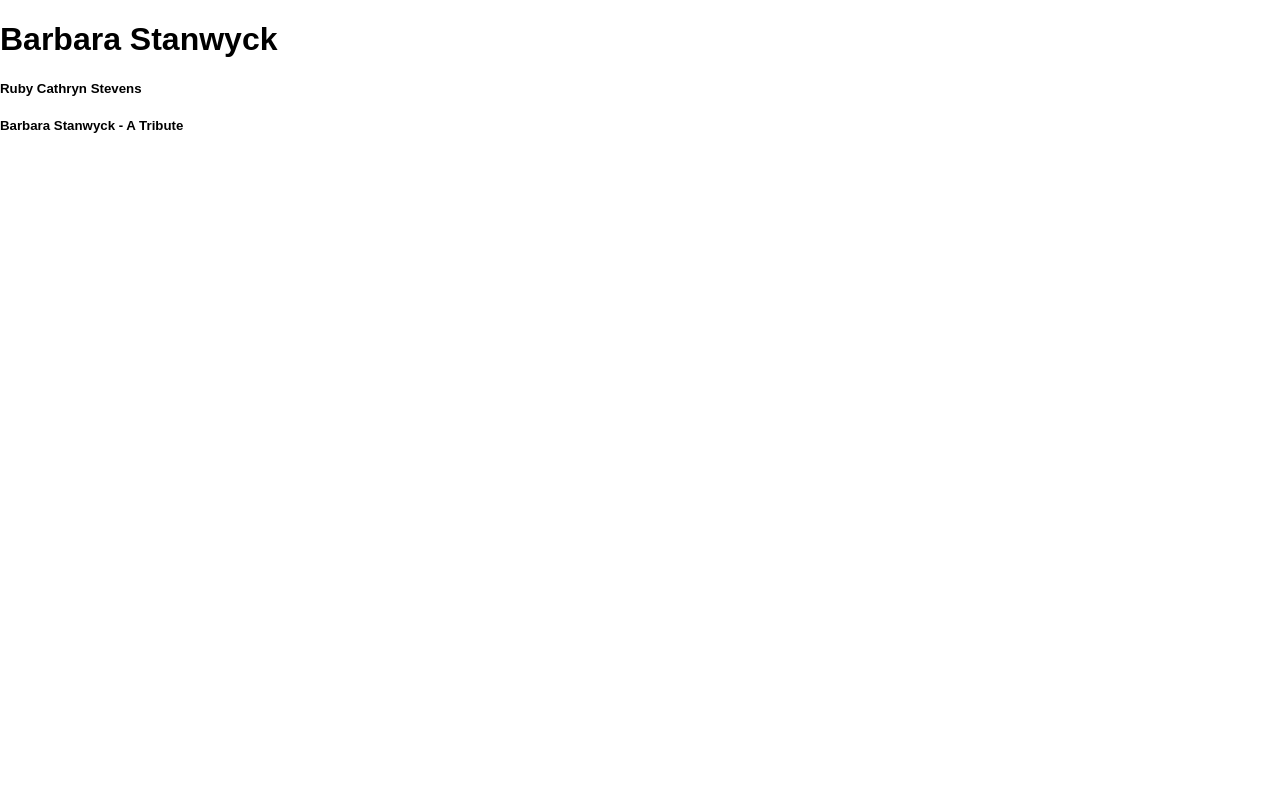
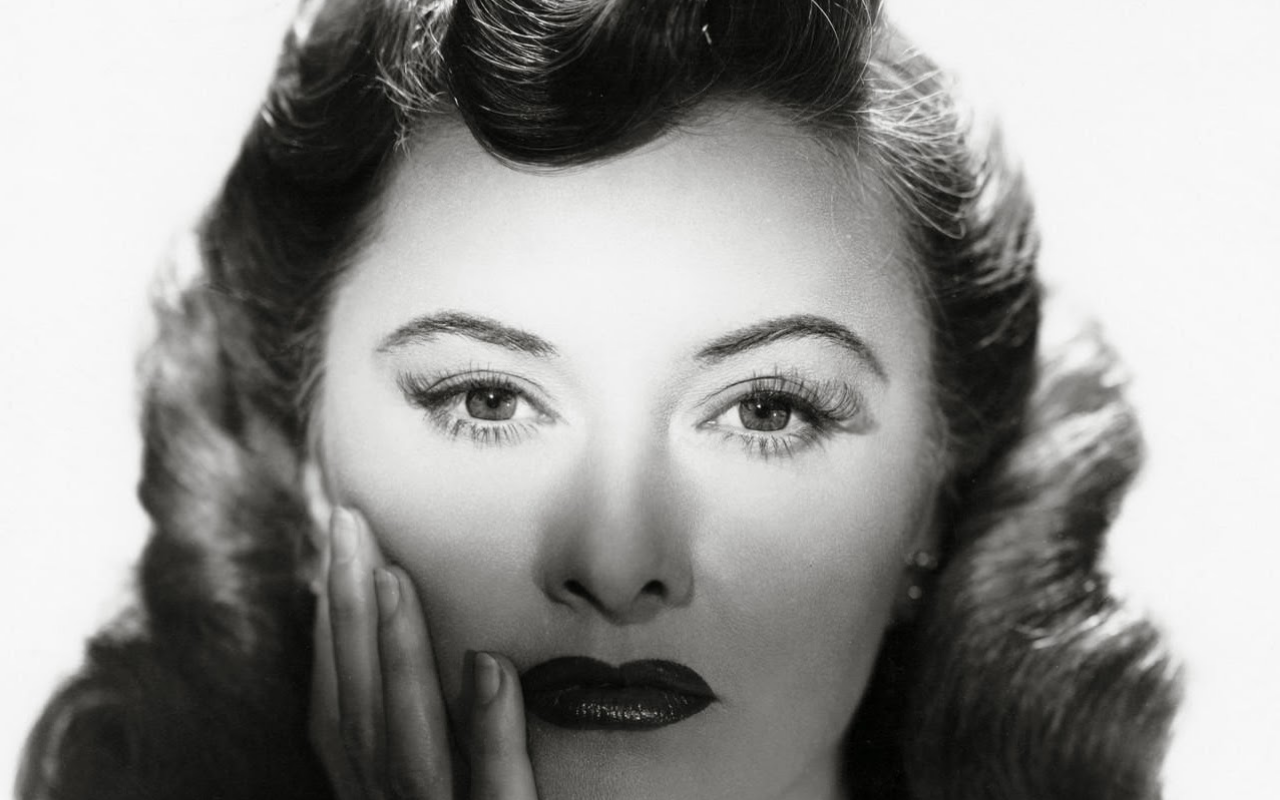
Before and after one commit to christinetran825/stanwyck-tribute, a React (Create React App) app: page / in a window 1280 px wide. Shown: the top 800 px of the page. Built offline with nearby package versions, Linux system fonts and the light colour scheme.

Commit message:
added root styles-fonts,colors; added hero image and text

```diff
--- a/src/App.css
+++ b/src/App.css
@@ -1,28 +1,98 @@
-.App {
+/* ==========================================================================
+   Base styles: opinionated defaults
+   ========================================================================== */
+
+html {
+    color: #222;
+    font-size: 1em;
+    line-height: 1.4;
+}
+
+/* ==========================================================================
+   Root Styles
+   ========================================================================== */
+
+:root {
+  --main-text: #414140;
+}
+
+@font-face {
+  font-family: "FestivalBudayaXXXI";
+  src: local('./web-fonts-with-css/css/fonts/FestivalBudayaXXXI.otf');
+}
+
+@font-face {
+  font-family: "Iowan-Old-Style";
+  src: local('./web-fonts-with-css/css/fonts/Iowan-Old-Style.ttc');
+}
+
+h1, h2, h3, h4, h5, h6, body {
+  font-family: "FestivalBudayaXXXI", Arial, sans-serif;
+}
+
+p, footer {
+  font-family: "Iowan-Old-Style", Arial, sans-serif;
+}
+
+body {
+  max-width: 1440px;
+  height: auto;
+  margin: 0;
+  padding: 0;
+}
+
+.wrapper {
+  margin: 0 auto;
+  width: 100%;
+  height: auto;
+  display: grid;
+  grid-template-columns: repeat(12, 1fr);
+  grid-template-areas:
+    "header"
+    "main"
+    "footer"
+}
+
+header {
+  width: auto;
+  height: auto;
+  background-image: url("/images/barbara-stanwyck-424419926.jpg");
+  background-position: center 38%;
+  background-repeat: no-repeat;
+  background-size: cover;
+  grid-column: 1/-1;
+}
+
+.hero {
+  color: white;
+  margin-top: 800px;
+  text-align: center;
+  display: grid;
+  grid-template-columns: repeat(6, 1fr);
+}
+
+.hero-title {
+  font-size: 100px;
+  margin-bottom: 0;
+  grid-column: 1/-1;
+}
+
+.hero-subtitle {
+  font-size: 30px;
+  margin-top: -30px;
+  margin-left: 50px;
+  grid-column: 3/-1;
+}
+
+footer {
+  right: 0;
+  bottom: 0;
+  left: 0;
+  width: 100%;
+  grid-column: 1/-1;
   text-align: center;
 }
 
-.App-logo {
-  animation: App-logo-spin infinite 20s linear;
-  height: 80px;
+main {
+  grid-column: 1/-1;
 }
-
-.App-header {
-  background-color: #222;
-  height: 150px;
-  padding: 20px;
-  color: white;
-}
-
-.App-title {
-  font-size: 1.5em;
-}
-
-.App-intro {
-  font-size: large;
-}
-
-@keyframes App-logo-spin {
-  from { transform: rotate(0deg); }
-  to { transform: rotate(360deg); }
-}
```
